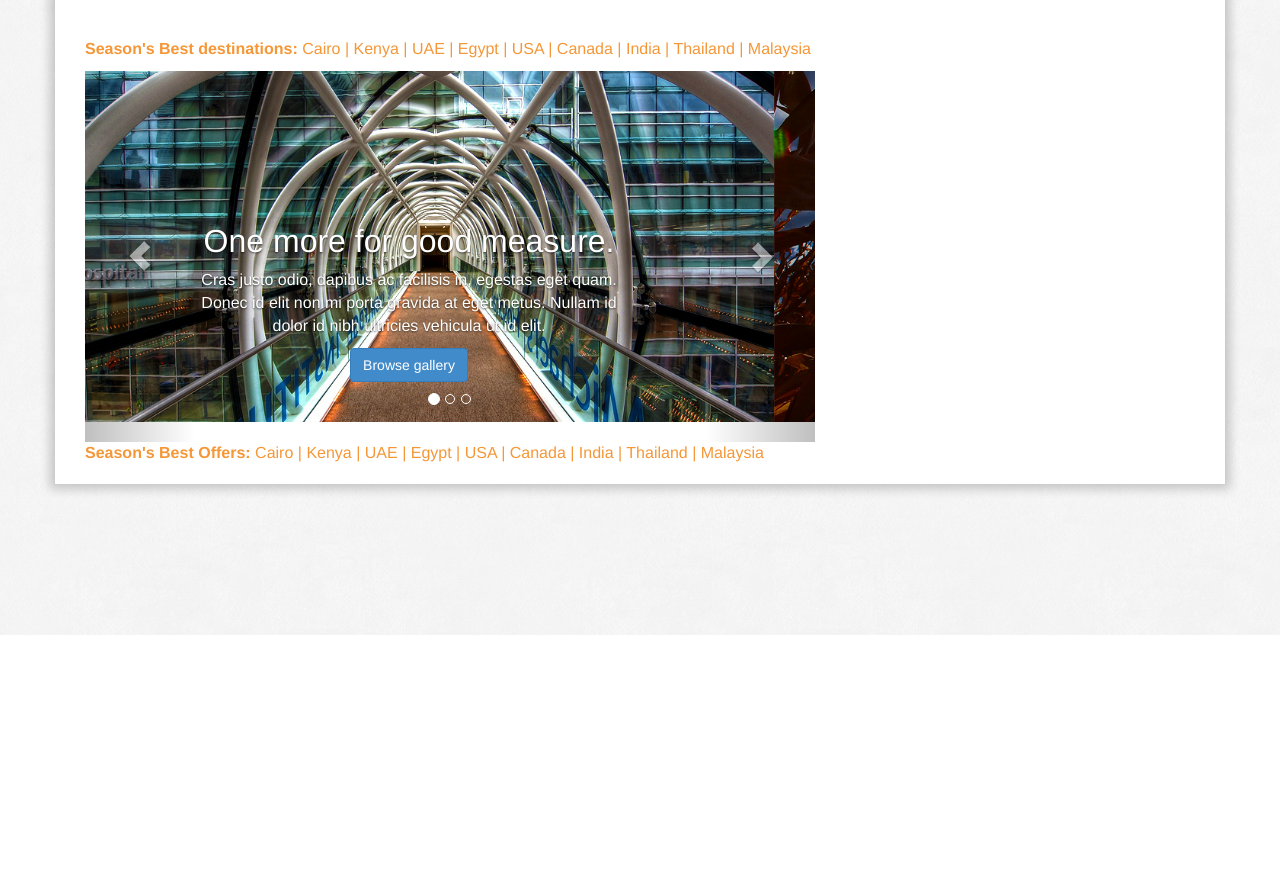
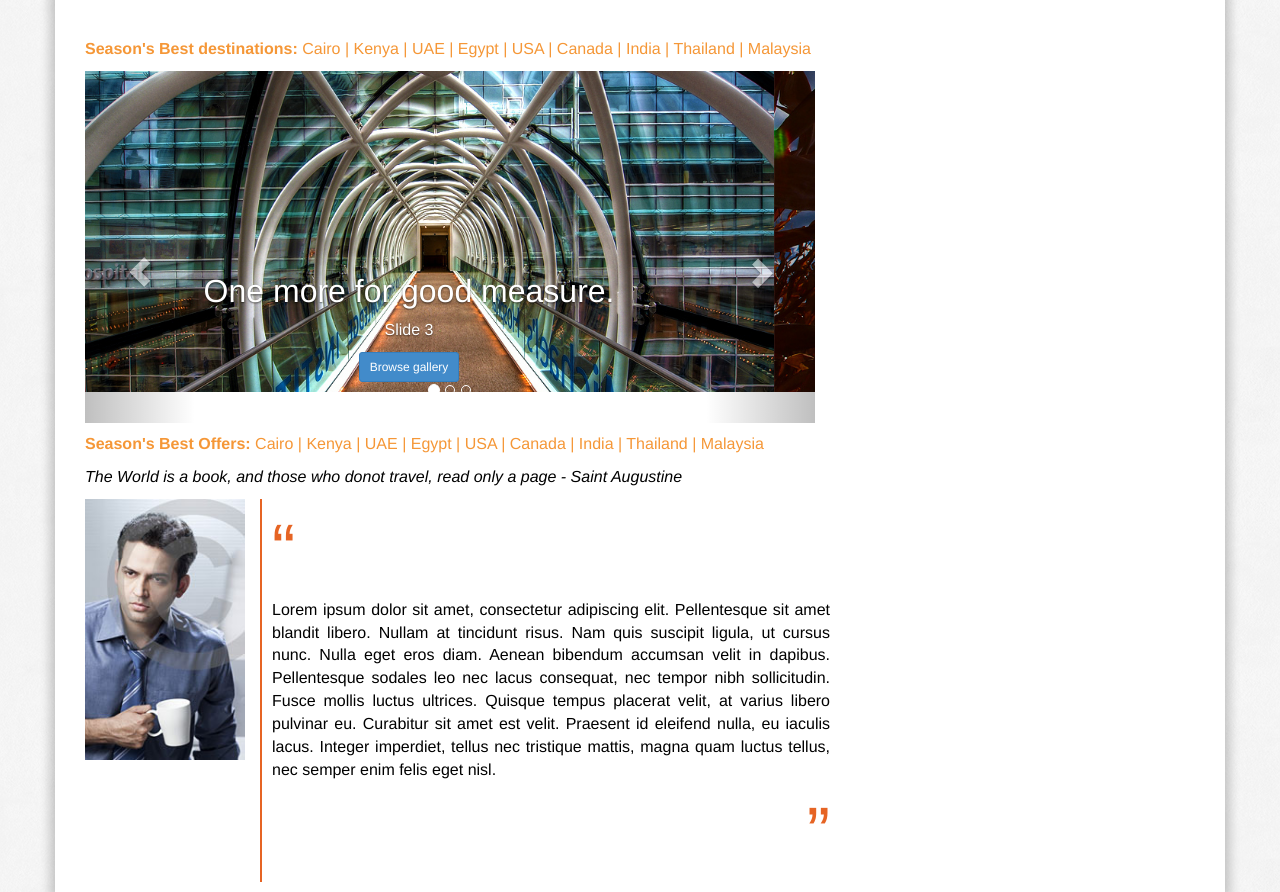
Before and after one commit to avj2352/tierra_holidays_static, a website: page index.html in a window 1280 px wide. Shown: the part 165-1057 px from the top of the page. Before the commit the page ends 800 px from the top, so only its background shows below. Drawn offline with Linux system fonts and the light colour scheme.

Commit message:
Added Blockquote section

```diff
--- a/components/less/tierra.less
+++ b/components/less/tierra.less
@@ -73,8 +73,43 @@ header > div.col-lg-10 > h1{
 	color: @gold;
 }
 
+/* Carousel Scripts here */
+#myCarousel{
+	height: 352px;
+	overflow: hidden;
+	margin-bottom: 10px;
+}
 
+#myCarousel .carousel-indicators{
+	bottom: 10px;
+}
+/* Carousel Scripts ends */
 
+/* Block quote CSS */
+
+.center {
+     text-align: justify;
+}
+.right {
+    text-align: left;
+    margin-bottom: -50px;
+}
+.left {
+    // margin-top: -30px;
+     text-align: right;
+    margin-bottom: -50px;
+}
+
+#quotation{
+	border-left: 2px solid @orange;
+	padding-left: 10px;
+}
+
+#quotation font{
+	color: @orange;
+	font-size: 70px;
+}
+/* Block quote CSS */
 
 
 
--- a/index.html
+++ b/index.html
@@ -24,7 +24,7 @@
 </head>
 
 <body>
-  <div class="container">
+  <div class="container clearfix">
     <header>
       <div class="col-lg-2">
         <div class="row">
@@ -128,8 +128,8 @@
           <div class="container">
             <div class="carousel-caption">
               <h1>Example headline.</h1>
-              <p></p>
-              <p><a class="btn btn btn-primary" href="#" role="button">Sign up today</a></p>
+              <p>Slide 1</p>
+              <p><a class="btn btn-sm btn-primary" href="#" role="button">Sign up today</a></p>
             </div>
           </div>
         </div>
@@ -138,8 +138,8 @@
           <div class="container">
             <div class="carousel-caption">
               <h1>Another example headline.</h1>
-              <p>Cras justo odio, dapibus ac facilisis in, egestas eget quam. Donec id elit non mi porta gravida at eget metus. Nullam id dolor id nibh ultricies vehicula ut id elit.</p>
-              <p><a class="btn btn btn-primary" href="#" role="button">Learn more</a></p>
+              <p>Slide 2</p>
+              <p><a class="btn btn-sm btn-primary" href="#" role="button">Learn more</a></p>
             </div>
           </div>
         </div>
@@ -148,8 +148,8 @@
           <div class="container">
             <div class="carousel-caption">
               <h1>One more for good measure.</h1>
-              <p>Cras justo odio, dapibus ac facilisis in, egestas eget quam. Donec id elit non mi porta gravida at eget metus. Nullam id dolor id nibh ultricies vehicula ut id elit.</p>
-              <p><a class="btn btn btn-primary" href="#" role="button">Browse gallery</a></p>
+              <p>Slide 3</p>
+              <p><a class="btn btn-sm btn-primary" href="#" role="button">Browse gallery</a></p>
             </div>
           </div>
         </div>
@@ -159,13 +159,53 @@
     </div><!-- Carousel ends here -->
     <!-- ######################################################################## -->
     <!-- Title : Season's Best -->
+    <div class="clearfix"></div>
     <div class="row">
       <div class="col-lg-12">
         <p class="goldColor"><strong>Season's Best Offers: </strong>
           Cairo | Kenya | UAE | Egypt | USA | Canada | India | Thailand | Malaysia</p>
       </div>
     </div><!-- End of the Title -->
+    <!-- Title: Quote Section -->
+    <div class="row">
+      <div class="col-lg-12">
+        <p><em>The World is a book, and those who donot travel, read only a page - Saint Augustine</em></p>
+      </div>
+    </div><!-- End of Title -->
+    <div class="row">
+      <div class="col-lg-9 col-lg-push-3">
+        <!-- Main Article #1 -->
+        <div class="row" id="quotation">
+          <!-- Quotation Snippet -->
 
+          <div class="row right">
+            <div class=" col-lg-3 ">
+              <font size="100">“</font>
+            </div>
+            <div class="col-lg-6 "></div>
+            <div class="col-lg-3 "></div>
+          </div>
+          <div class="row center">
+            <div class="col-lg-12 ">
+            Lorem ipsum dolor sit amet, consectetur adipiscing elit. Pellentesque sit amet blandit libero. Nullam at tincidunt risus. Nam quis suscipit ligula, ut cursus nunc. Nulla eget eros diam. Aenean bibendum accumsan velit in dapibus. Pellentesque sodales leo
+            nec lacus consequat, nec tempor nibh sollicitudin. Fusce mollis luctus ultrices. Quisque tempus placerat velit, at varius libero pulvinar eu. Curabitur sit amet est velit. Praesent id eleifend nulla, eu iaculis lacus. Integer imperdiet, tellus nec
+            tristique mattis, magna quam luctus tellus, nec semper enim felis eget nisl.
+          </div>
+          <div class="col-lg-3 "></div>
+          </div>
+          <div class="row left">
+            <div class=" col-lg-3 "></div>
+            <div class="col-lg-6 "></div>
+            <div class="col-lg-3 "><font size="100">”</font></div>
+          </div>
+        </div><!-- Quotation Snippet -->
+        <div class="row"></div>
+        <!-- Main Article #2 -->
+      </div>
+      <!-- Image -->
+      <div class="col-lg-3 visible-lg col-lg-pull-9"><img src="img/section_img.jpg" class="img-responsive" alt=""></div><!-- Image -->
+    </div>
+    <!--  -->
 
 
     </div><!-- Primary Section ends here -->
```
Also changed, not shown: README.html (added, +36 -0 lines), README.md, components/css/tierra.css, img/section_img.jpg (added), styles/styles.css.
